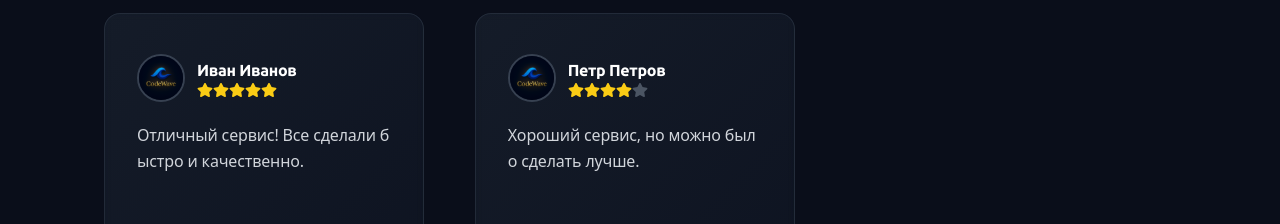
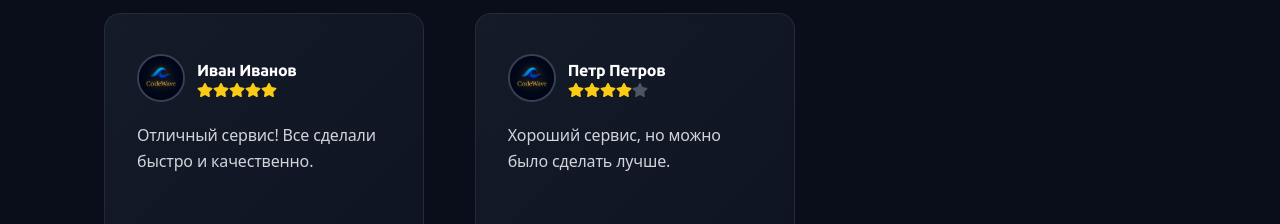
Before and after one commit to Enver111/codewave, a Next.js app: page / in a window 1280 px wide. Shown: the part 5600-5824 px from the top of the page. Built offline with nearby package versions, Linux system fonts and the light colour scheme.

Commit message:
Fix text wrapping in review cards

```diff
--- a/src/app/components/ReviewsClient.tsx
+++ b/src/app/components/ReviewsClient.tsx
@@ -72,7 +72,10 @@ const ReviewCard = ({
       </div>
     </div>
     <div className="flex-1 overflow-y-auto min-h-0 scrollbar-hide">
-      <p className="text-gray-300 leading-relaxed break-words break-all whitespace-pre-line overflow-hidden">
+      <p
+        className="text-gray-300 leading-relaxed break-words whitespace-pre-wrap"
+        style={{ overflowWrap: "break-word" }}
+      >
         {review.comment}
       </p>
     </div>
```
